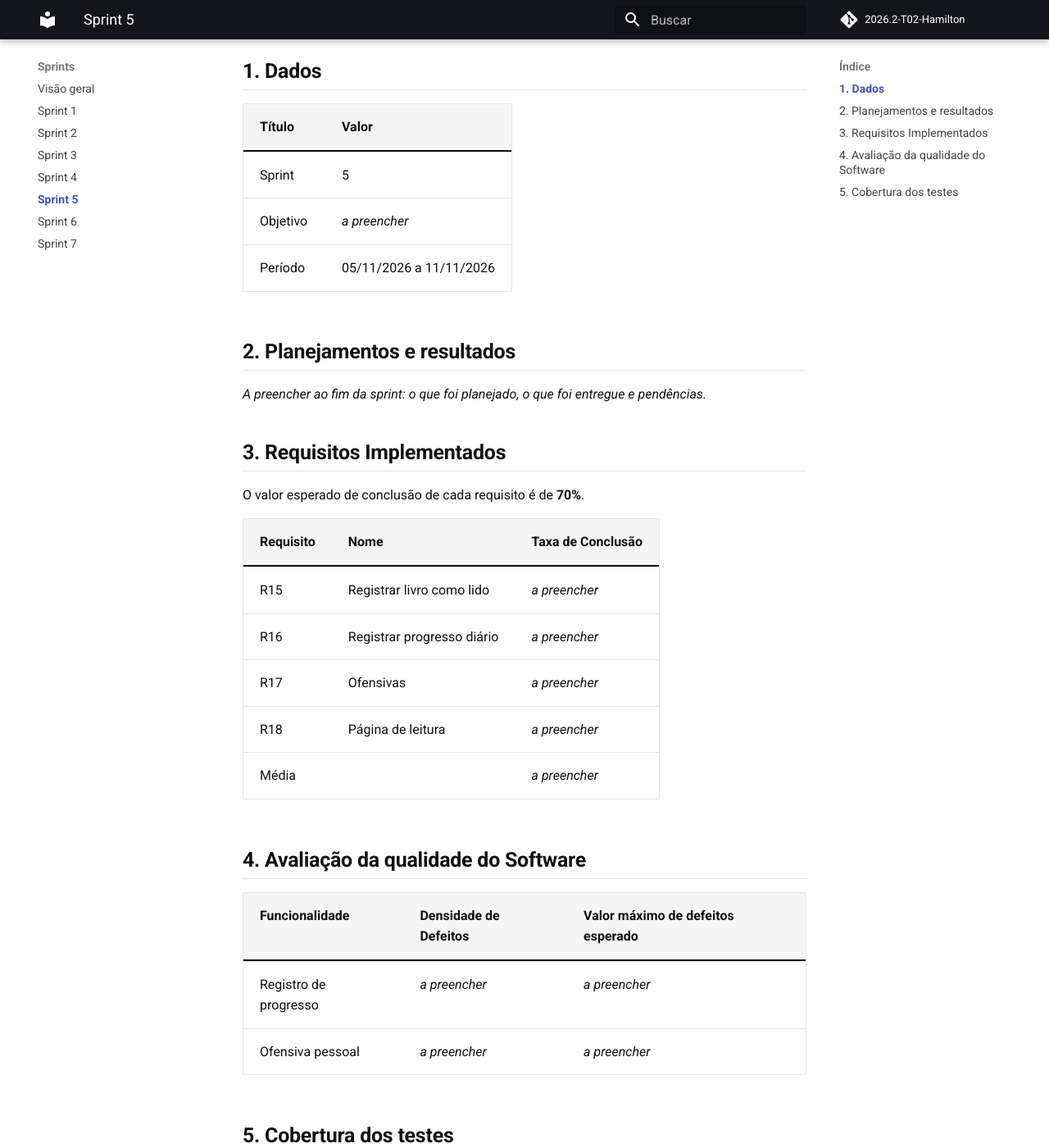
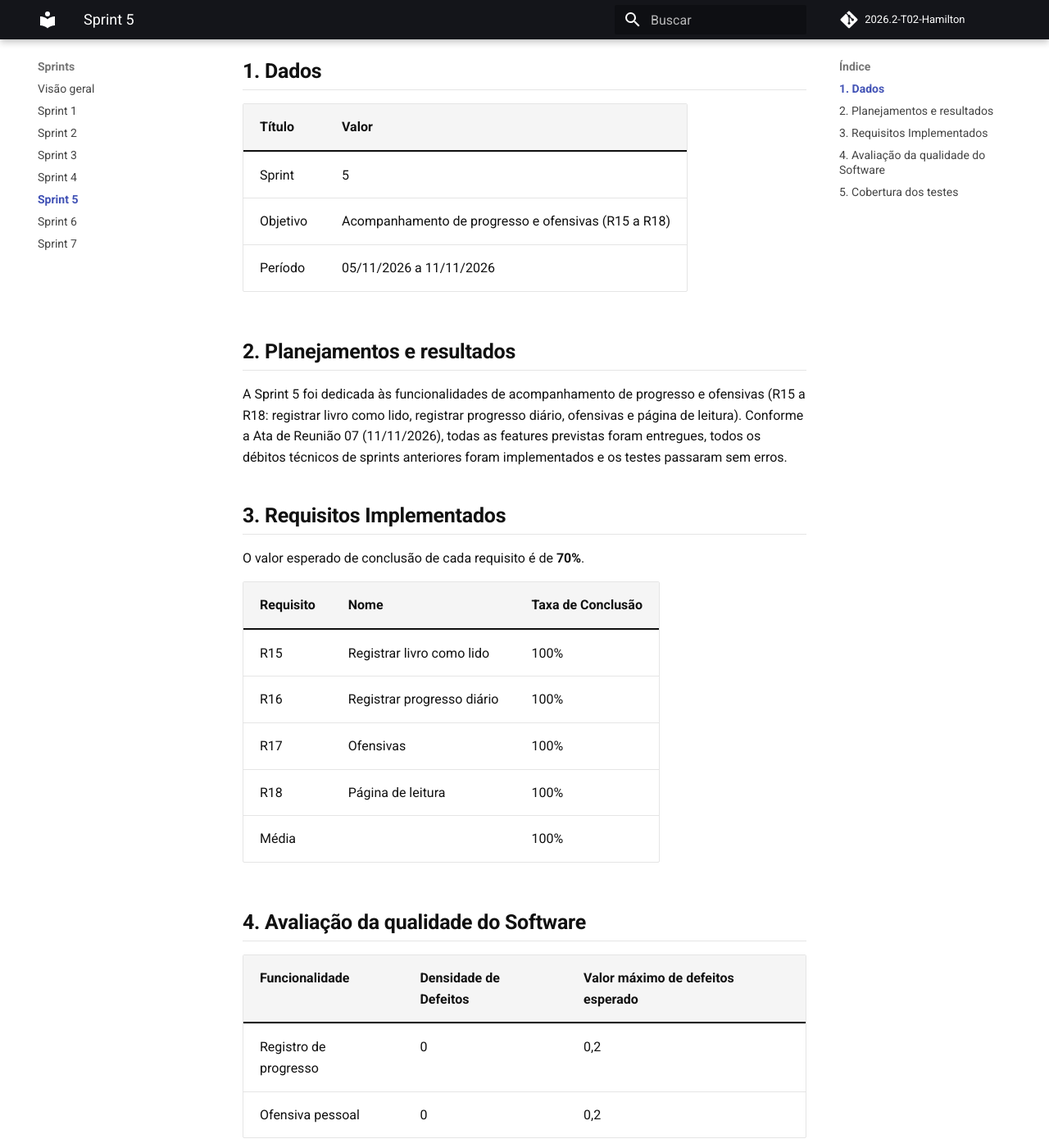
Before and after one commit to FGA0138-MDS-Ajax/2026.2-T02-Hamilton, an MkDocs documentation site: the page built from docs/sprints/sprint5.md, in a window 1280 px wide and 1400 px high, scrolled down 200 px. Shown: the whole window at 82% size. Built offline with MkDocs 1.6.1 and Material for MkDocs 9.7.7, drawn with Linux system fonts in a browser that asks for light colours; comment, search, counter and statistics services are not loaded; some of the changed text lies outside the part shown.

Commit message:
docs: atualiza sprints 2 e 5, visao e itens de configuracao

```diff
--- a/docs/sprints/sprint5.md
+++ b/docs/sprints/sprint5.md
@@ -5,12 +5,12 @@
 | Título   | Valor                   |
 | -------- | ----------------------- |
 | Sprint   | 5                       |
-| Objetivo | _a preencher_           |
+| Objetivo | Acompanhamento de progresso e ofensivas (R15 a R18) |
 | Período  | 05/11/2026 a 11/11/2026 |
 
 ## 2. Planejamentos e resultados
 
-_A preencher ao fim da sprint: o que foi planejado, o que foi entregue e pendências._
+A Sprint 5 foi dedicada às funcionalidades de acompanhamento de progresso e ofensivas (R15 a R18: registrar livro como lido, registrar progresso diário, ofensivas e página de leitura). Conforme a Ata de Reunião 07 (11/11/2026), todas as features previstas foram entregues, todos os débitos técnicos de sprints anteriores foram implementados e os testes passaram sem erros.
 
 ## 3. Requisitos Implementados
 
@@ -18,19 +18,19 @@ O valor esperado de conclusão de cada requisito é de **70%**.
 
 | Requisito | Nome                       | Taxa de Conclusão |
 | --------- | -------------------------- | ----------------- |
-| R15       | Registrar livro como lido  | _a preencher_     |
-| R16       | Registrar progresso diário | _a preencher_     |
-| R17       | Ofensivas                  | _a preencher_     |
-| R18       | Página de leitura          | _a preencher_     |
-| Média     |                            | _a preencher_     |
+| R15       | Registrar livro como lido  | 100%              |
+| R16       | Registrar progresso diário | 100%              |
+| R17       | Ofensivas                  | 100%              |
+| R18       | Página de leitura          | 100%              |
+| Média     |                            | 100%              |
 
 ## 4. Avaliação da qualidade do Software
 
 | Funcionalidade        | Densidade de Defeitos | Valor máximo de defeitos esperado |
 | --------------------- | --------------------- | --------------------------------- |
-| Registro de progresso | _a preencher_         | _a preencher_                     |
-| Ofensiva pessoal      | _a preencher_         | _a preencher_                     |
+| Registro de progresso | 0                     | 0,2                               |
+| Ofensiva pessoal      | 0                     | 0,2                               |
 
 ## 5. Cobertura dos testes
 
-Foram testados **_X_ dos 4 requisitos planejados**, resultando em uma porcentagem de **_X%_** dos requisitos testados com um valor mínimo de 100%.
+Foram testados **4 dos 4 requisitos planejados**, resultando em uma porcentagem de **100%** dos requisitos testados com um valor mínimo de 100%.
```
Also changed, not shown: docs/arquitetura/metas-restricoes.md (+11 -0 lines), docs/sprints/sprint2.md (+1 -1 lines), docs/visao/projeto.md (+22 -5 lines).
